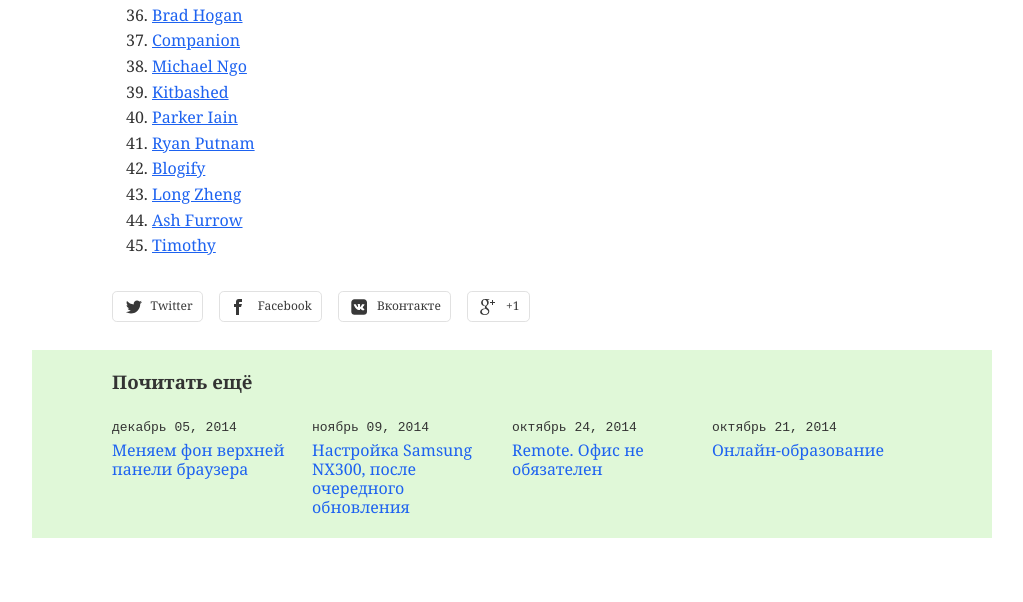
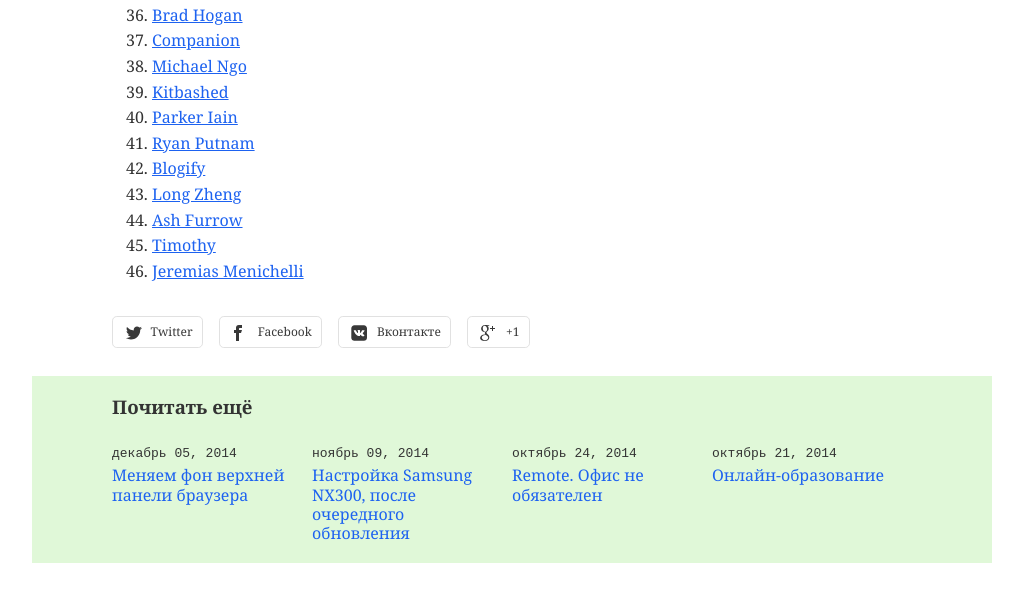
Before and after one commit to anna-vanlee/bizikov.ru, a Jekyll site: the page built from _posts/2014-01-23-great-design-part-1.markdown, in a window 1280 px wide and 900 px high, scrolled down 1686 px. Shown: the top 602 px of the window, without its empty margins (128-1151 px from the left). Built offline with Jekyll 4.4.1, drawn with Linux system fonts in a browser that asks for light colours; some web fonts are replaced; comment, search, counter and statistics services are not loaded.

Commit message:
Update 2014-01-23-great-design-part-1.markdown

```diff
--- a/_posts/2014-01-23-great-design-part-1.markdown
+++ b/_posts/2014-01-23-great-design-part-1.markdown
@@ -56,3 +56,4 @@ tags:
 43. [Long Zheng](http://www.istartedsomething.com/)
 44. [Ash Furrow](http://ashfurrow.com/)
 45. [Timothy](http://timothyachumba.com/)
+46. [Jeremias Menichelli](http://jeremenichelli.github.io/)
```
